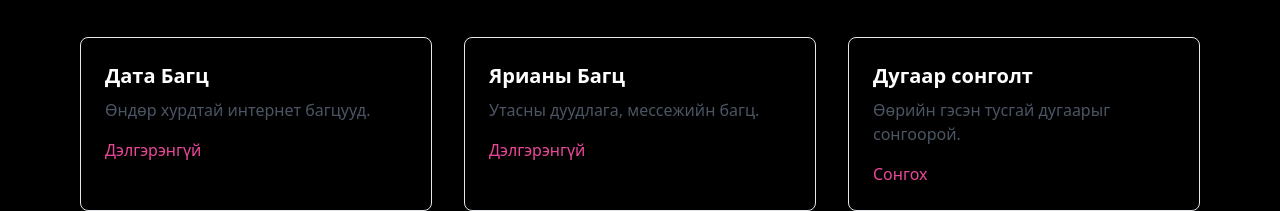
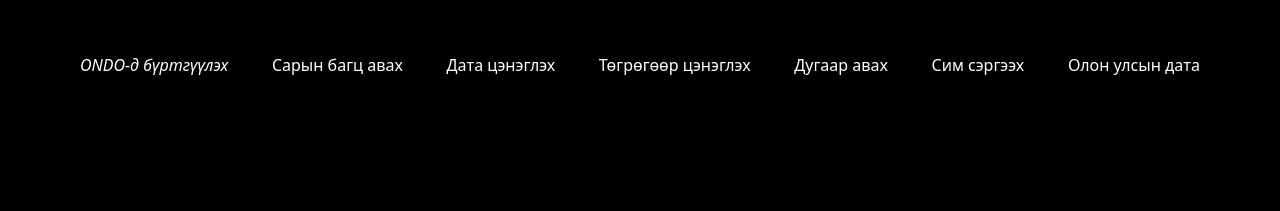
Before and after one commit to nymkao/67, a plain HTML site: page index.html in a window 1280 px wide. Shown: the part 863-1074 px from the top of the page. After the commit the page ends 940 px from the top, so only its background shows below. Drawn offline with nearby package versions, Linux system fonts and the light colour scheme.

Commit message:
Update index.html

```diff
--- a/index.html
+++ b/index.html
@@ -48,26 +48,19 @@
   <div class=" cursor-pointer max-w-6xl mx-auto px-4">
       <h2 class="text-3xl font-bold text-center mb-10">Үйлчилгээ & Багц</h2>
       <div class="grid grid-cols-1 md:grid-cols-3 gap-8">
-        <!-- Card 1 -->
-        <div class="border rounded-lg p-6 hover:shadow-lg ">
-          <h3 class="text-xl font-semibold mb-2">Дата Багц</h3>
-          <p class="text-gray-600 mb-4">Өндөр хурдтай интернет багцууд.</p>
-           <p class="text-pink-500 font-medium hover:underline">Дэлгэрэнгүй
-        </div>
-        <!-- Card 2 -->
-        <div class="border rounded-lg p-6 hover:shadow-lg ">
-          <h3 class="text-xl font-semibold mb-2">Ярианы Багц</h3>
-          <p class="text-gray-600 mb-4">Утасны дуудлага, мессежийн багц.</p>
-           <p class="text-pink-500 font-medium hover:underline">Дэлгэрэнгүй
-        </div>
-        <!-- Card 3 -->
-        <div class="border rounded-lg p-6 hover:shadow-lg ">
-          <h3 class="text-xl font-semibold mb-2">Дугаар сонголт</h3>
-          <p class="text-gray-600 mb-4">Өөрийн гэсэн тусгай дугаарыг сонгоорой.</p>
-           <p class="text-pink-500 font-medium hover:underline">Сонгох
-        </div>
-      </div>
+       </div>
+    <div class="flex justify-between text-white mx-18 mt-4 ">
+         <button><i class="ri-phone-line">ONDO-д бүртгүүлэх</i></button>
+        <button>Сарын багц авах</button>
+        <button>Дата цэнэглэх</button>
+        <button>Төгрөгөөр цэнэглэх</button>
+        <button>Дугаар авах</button>
+        <button>Сим сэргээх</button>
+        <button>Олон улсын дата</button>
+
+
     </div>
 
+    </div>
 </body>
 </html>
```
